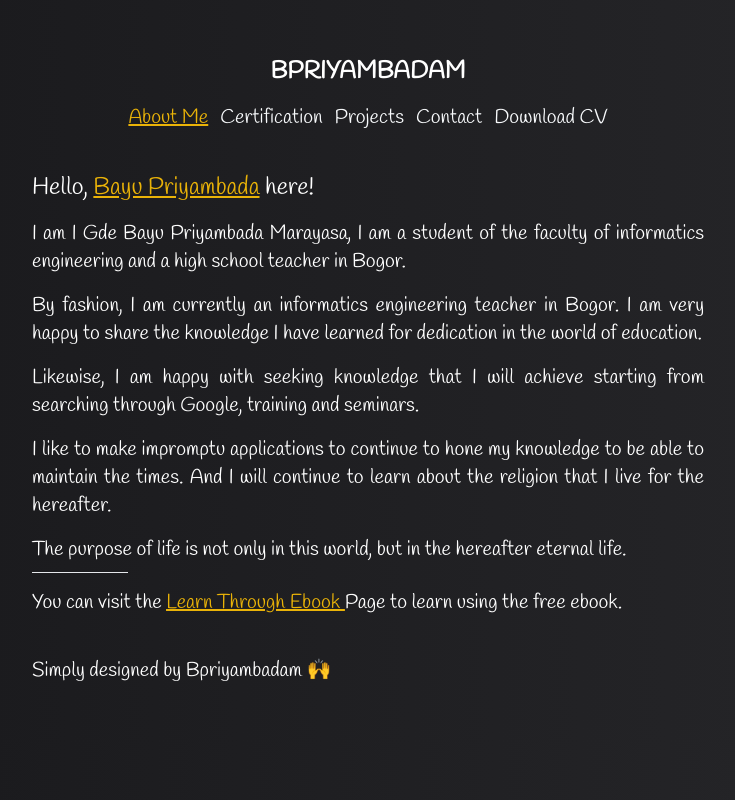
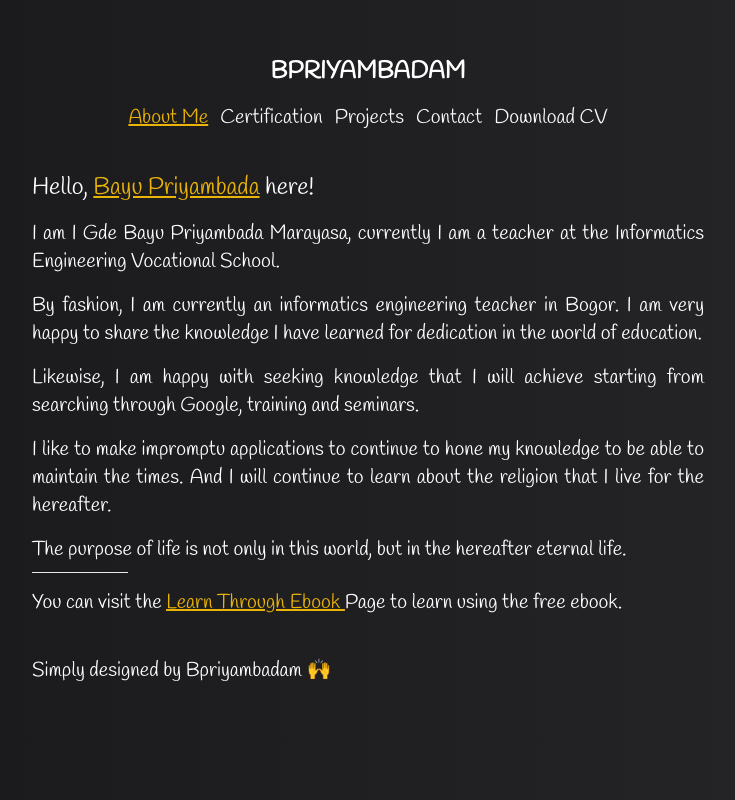
Before and after one commit to bayupriyambada/myportfolio, a Next.js app: page / in a window 1280 px wide. Shown: the whole page, without its empty margins (272-1007 px from the left). Built offline with nearby package versions, Linux system fonts and the light colour scheme.

Commit message:
first commit

```diff
--- a/pages/index.js
+++ b/pages/index.js
@@ -7,7 +7,7 @@ function Home() {
         <div className="flex flex-col mt-10 lg:p-0 p-5 text-white gap-2">
           <h4 className="text-2xl">Hello, <span className="underline text-yellow-500">Bayu Priyambada</span> here!</h4>
           <p className="md:text-xl text-base text-justify whitespace-pre-line mt-2">
-            I am I Gde Bayu Priyambada Marayasa, I am a student of the faculty of informatics engineering and a high school teacher in Bogor.
+            I am I Gde Bayu Priyambada Marayasa, currently I am a teacher at the Informatics Engineering Vocational School.
           </p>
           <p className="md:text-xl text-base text-justify whitespace-pre-line mt-2">
             By fashion, I am currently an informatics engineering teacher in Bogor. I am very happy to share the knowledge I have learned for dedication in the world of education.
```
